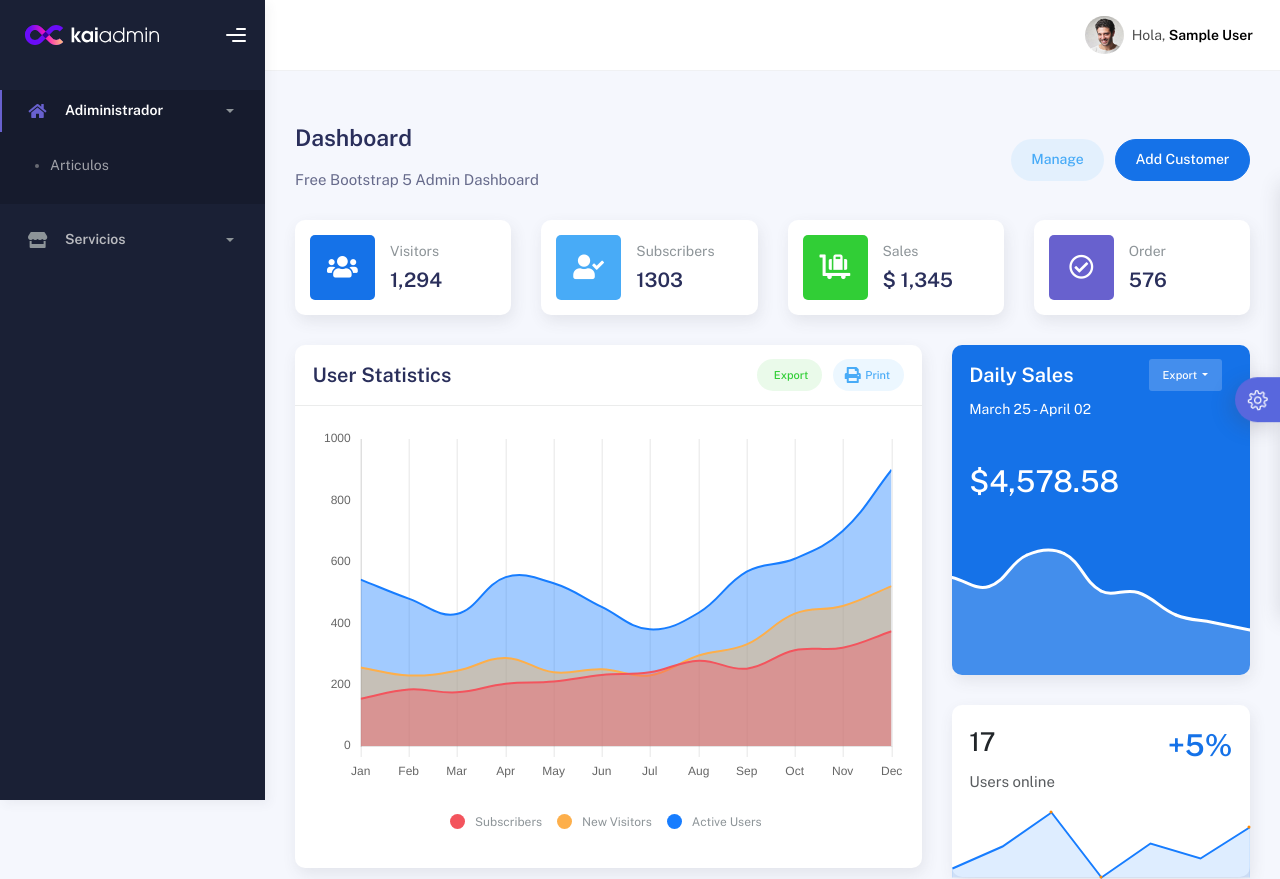
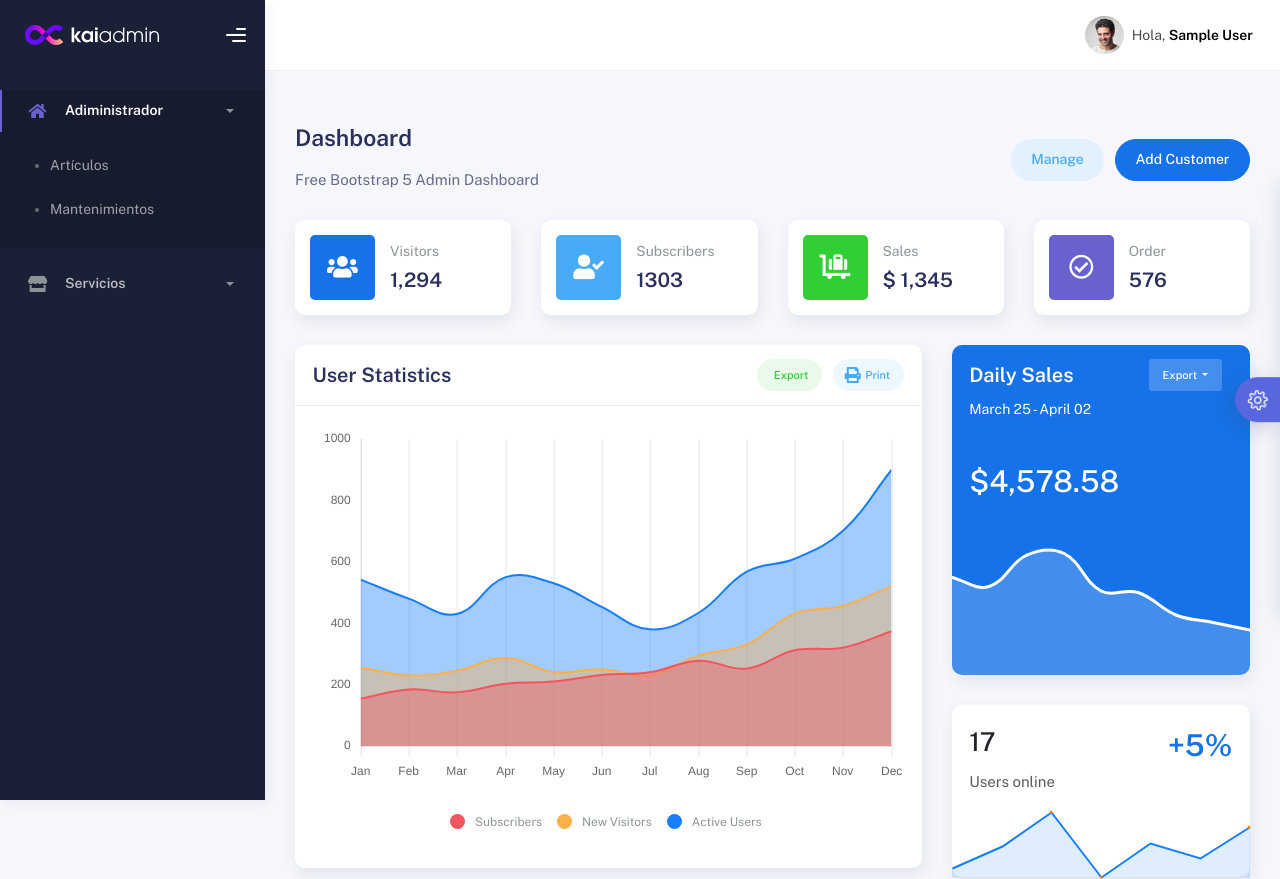
Before and after one commit to SantistebanJose/POS_libreria-rodri, a PHP site: page /index.php in a window 1280 px wide, after a click on "Adiministrador". Shown: the top 879 px of the page. Run offline with PHP 8.4, Linux system fonts and the light colour scheme; the visitor is signed in with stand-in values (Sample User, id 1); data that the repository does not hold is empty; some libraries are stand-ins or nearby versions.

Commit message:
Update cabecera.php

```diff
--- a/cabecera.php
+++ b/cabecera.php
@@ -120,7 +120,12 @@ include('logica/clssConsultas.php');
                                 <?php } ?>
                                     <li>
                                         <a href="../demo1/index.html">
-                                            <span class="sub-item">Articulos</span>
+                                            <span class="sub-item">Artículos</span>
+                                        </a>
+                                    </li>
+                                    <li>
+                                        <a href="../demo1/index.html">
+                                            <span class="sub-item">Mantenimientos</span>
                                         </a>
                                     </li>
 
@@ -158,6 +163,11 @@ include('logica/clssConsultas.php');
                                     <li>
                                         <a href="../demo1/index.html">
                                             <span class="sub-item">Compra</span>
+                                        </a>
+                                    </li>
+                                    <li>
+                                        <a href="../demo1/index.html">
+                                            <span class="sub-item">Pagos</span>
                                         </a>
                                     </li>
                                 </ul>
```
